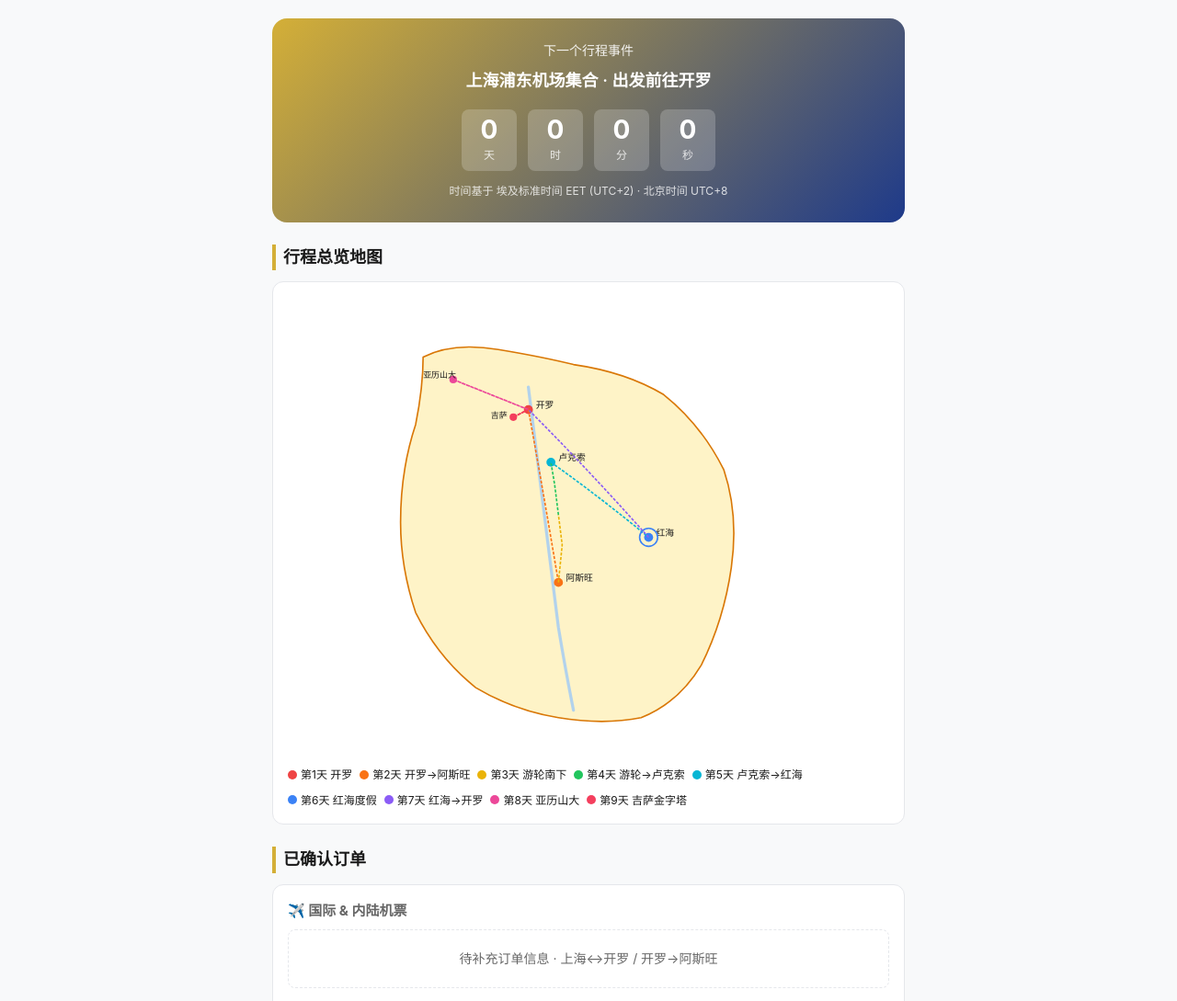
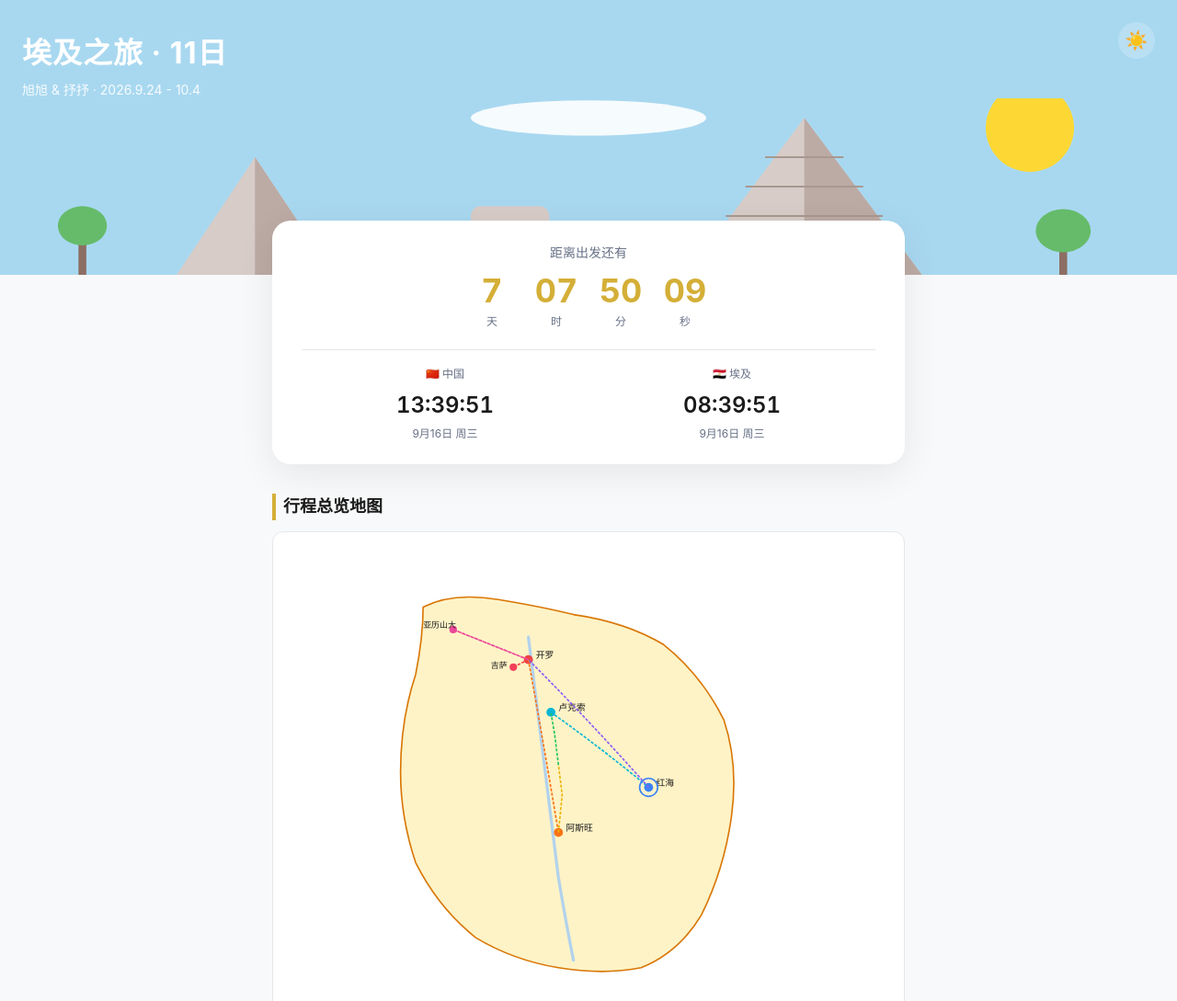
Before and after one commit to cxsh0811/egypt-travel-guide, a plain HTML site: page index.html in a window 1280 px wide. Shown: the top 1089 px of the page at 92% size. Drawn offline with Linux system fonts and the light colour scheme.

Commit message:
Add files via upload

```diff
--- a/index.html
+++ b/index.html
@@ -3,16 +3,18 @@
 <head>
 <meta charset="UTF-8">
 <meta name="viewport" content="width=device-width, initial-scale=1.0">
-<title>埃及11天旅行手册</title>
+<title>埃及之旅 · 11日 | 9.24-10.4</title>
 <style>
 :root {
   --bg: #f8f9fa;
   --card-bg: #ffffff;
   --text: #1a1a1a;
-  --text-secondary: #666;
+  --text-secondary: #667085;
   --border: #e5e7eb;
   --primary: #d4af37;
   --accent: #1e3a8a;
+  --hero-bg: #a8d8f0;
+  --hero-text: #ffffff;
 }
 [data-theme="dark"] {
   --bg: #0f172a;
@@ -22,6 +24,8 @@
   --border: #334155;
   --primary: #fbbf24;
   --accent: #60a5fa;
+  --hero-bg: #1e293b;
+  --hero-text: #f1f5f9;
 }
 * { margin: 0; padding: 0; box-sizing: border-box; }
 body {
@@ -30,35 +34,129 @@ body {
   color: var(--text);
   line-height: 1.6;
   transition: background 0.3s, color 0.3s;
-  padding-bottom: 20px;
+  padding-bottom: 32px;
 }
-.container { max-width: 720px; margin: 0 auto; padding: 0 16px; }
+
+/* 顶部插画横幅 */
+.hero {
+  position: relative;
+  height: 320px;
+  background: var(--hero-bg);
+  overflow: hidden;
+  transition: background 0.3s;
+}
+.hero-svg {
+  position: absolute;
+  bottom: 0;
+  left: 0;
+  width: 100%;
+  height: auto;
+}
+.hero-title {
+  position: absolute;
+  top: 32px;
+  left: 24px;
+  color: var(--hero-text);
+  z-index: 2;
+}
+.hero-title h1 {
+  font-size: 32px;
+  font-weight: 700;
+  letter-spacing: 1px;
+}
+.hero-title p {
+  font-size: 14px;
+  opacity: 0.9;
+  margin-top: 4px;
+}
+.theme-toggle {
+  position: absolute;
+  top: 24px;
+  right: 24px;
+  width: 40px;
+  height: 40px;
+  border-radius: 50%;
+  background: rgba(255,255,255,0.2);
+  border: none;
+  color: white;
+  font-size: 20px;
+  cursor: pointer;
+  z-index: 2;
+  backdrop-filter: blur(4px);
+  transition: background 0.2s;
+}
+.theme-toggle:hover { background: rgba(255,255,255,0.3); }
+
+/* 主容器 */
+.container {
+  max-width: 720px;
+  margin: 0 auto;
+  padding: 0 16px;
+  position: relative;
+  z-index: 3;
+}
 
 /* 倒计时卡片 */
 .countdown-card {
-  background: linear-gradient(135deg, var(--primary), var(--accent));
-  color: white;
-  border-radius: 16px;
-  padding: 24px;
-  margin: 20px 0;
+  background: var(--card-bg);
+  border-radius: 20px;
+  padding: 24px 32px;
+  margin-top: -80px;
+  box-shadow: 0 10px 40px rgba(0,0,0,0.08);
   text-align: center;
+  margin-bottom: 32px;
 }
-.countdown-card .next-event { font-size: 14px; opacity: 0.9; margin-bottom: 8px; }
-.countdown-card .event-name { font-size: 18px; font-weight: 600; margin-bottom: 16px; }
-.countdown-timer {
+.countdown-label {
+  font-size: 14px;
+  color: var(--text-secondary);
+  margin-bottom: 12px;
+}
+.countdown-numbers {
   display: flex;
   justify-content: center;
-  gap: 12px;
+  gap: 20px;
+  margin-bottom: 20px;
 }
-.timer-unit {
-  background: rgba(255,255,255,0.2);
-  border-radius: 8px;
-  padding: 8px 12px;
-  min-width: 60px;
+.cd-unit {
+  min-width: 50px;
 }
-.timer-number { font-size: 28px; font-weight: 700; line-height: 1; }
-.timer-label { font-size: 12px; opacity: 0.8; margin-top: 4px; }
-.timezone-note { font-size: 12px; opacity: 0.8; margin-top: 12px; }
+.cd-num {
+  font-size: 36px;
+  font-weight: 700;
+  color: var(--primary);
+  line-height: 1;
+  font-variant-numeric: tabular-nums;
+}
+.cd-text {
+  font-size: 12px;
+  color: var(--text-secondary);
+  margin-top: 6px;
+}
+.time-divider {
+  height: 1px;
+  background: var(--border);
+  margin: 16px 0;
+}
+.dual-time {
+  display: flex;
+  justify-content: space-around;
+}
+.time-col h5 {
+  font-size: 12px;
+  font-weight: 500;
+  color: var(--text-secondary);
+  margin-bottom: 6px;
+}
+.time-col .time {
+  font-size: 24px;
+  font-weight: 600;
+  font-variant-numeric: tabular-nums;
+}
+.time-col .date {
+  font-size: 12px;
+  color: var(--text-secondary);
+  margin-top: 2px;
+}
 
 /* 通用板块 */
 .section-title {
@@ -102,6 +200,12 @@ body {
   margin-bottom: 8px;
   color: var(--text-secondary);
 }
+.order-item {
+  padding: 10px 0;
+  border-bottom: 1px solid var(--border);
+  font-size: 14px;
+}
+.order-item:last-child { border-bottom: none; }
 .order-placeholder {
   border: 1px dashed var(--border);
   border-radius: 8px;
@@ -220,45 +324,112 @@ body {
 .tip-card h5 { margin-bottom: 6px; color: var(--primary); }
 
 @media (max-width: 480px) {
+  .hero { height: 260px; }
+  .hero-title h1 { font-size: 24px; }
+  .countdown-card {
+    padding: 20px 16px;
+    margin-top: -60px;
+  }
+  .cd-num { font-size: 28px; }
+  .countdown-numbers { gap: 12px; }
+  .time-col .time { font-size: 20px; }
   .tips-grid { grid-template-columns: 1fr; }
-  .timer-number { font-size: 22px; }
-  .timer-unit { min-width: 50px; padding: 6px 8px; }
 }
 </style>
 </head>
 <body>
+
+<!-- 顶部插画横幅 -->
+<div class="hero">
+  <div class="hero-title">
+    <h1>埃及之旅 · 11日</h1>
+    <p>旭旭 & 抒抒 · 2026.9.24 - 10.4</p>
+  </div>
+  <button class="theme-toggle" onclick="toggleTheme()" title="切换日夜模式">☀️</button>
+
+  <svg class="hero-svg" viewBox="0 0 1200 200" preserveAspectRatio="none" xmlns="http://www.w3.org/2000/svg">
+    <!-- 云朵 -->
+    <ellipse cx="600" cy="20" rx="120" ry="18" fill="white" opacity="0.9"/>
+    <!-- 太阳 -->
+    <circle cx="1050" cy="30" r="45" fill="#fdd835"/>
+
+    <!-- 左侧小树 -->
+    <rect x="80" y="140" width="8" height="40" fill="#8d6e63"/>
+    <ellipse cx="84" cy="130" rx="25" ry="20" fill="#66bb6a"/>
+
+    <!-- 左侧小金字塔 -->
+    <polygon points="180,180 260,60 340,180" fill="#d7ccc8"/>
+    <polygon points="260,60 340,180 260,180" fill="#bcaaa4"/>
+
+    <!-- 狮身人面像 -->
+    <ellipse cx="520" cy="165" rx="70" ry="20" fill="#d7ccc8"/>
+    <rect x="480" y="110" width="80" height="55" rx="10" fill="#d7ccc8"/>
+    <rect x="490" y="130" width="60" height="30" fill="#c9a63e"/>
+    <circle cx="505" cy="138" r="4" fill="#333"/>
+    <circle cx="535" cy="138" r="4" fill="#333"/>
+
+    <!-- 右侧大金字塔 -->
+    <polygon points="700,180 820,20 940,180" fill="#d7ccc8"/>
+    <polygon points="820,20 940,180 820,180" fill="#bcaaa4"/>
+    <!-- 金字塔纹理 -->
+    <line x1="740" y1="120" x2="900" y2="120" stroke="#a89890" stroke-width="2"/>
+    <line x1="760" y1="90" x2="880" y2="90" stroke="#a89890" stroke-width="2"/>
+    <line x1="780" y1="60" x2="860" y2="60" stroke="#a89890" stroke-width="2"/>
+    <!-- 金字塔入口 -->
+    <rect x="805" y="150" width="30" height="30" fill="#5d4037"/>
+
+    <!-- 右侧小树 -->
+    <rect x="1080" y="145" width="8" height="35" fill="#8d6e63"/>
+    <ellipse cx="1084" cy="135" rx="28" ry="22" fill="#66bb6a"/>
+
+    <!-- 地面 -->
+    <rect x="0" y="180" width="1200" height="20" fill="#f8f9fa"/>
+  </svg>
+</div>
+
 <div class="container">
 
-<!-- 1. 倒计时卡片 -->
+<!-- 倒计时卡片 -->
 <div class="countdown-card">
-  <div class="next-event">下一个行程事件</div>
-  <div class="event-name">上海浦东机场集合 · 出发前往开罗</div>
-  <div class="countdown-timer" id="countdown">
-    <div class="timer-unit">
-      <div class="timer-number" id="days">--</div>
-      <div class="timer-label">天</div>
+  <div class="countdown-label">距离出发还有</div>
+  <div class="countdown-numbers">
+    <div class="cd-unit">
+      <div class="cd-num" id="days">--</div>
+      <div class="cd-text">天</div>
     </div>
-    <div class="timer-unit">
-      <div class="timer-number" id="hours">--</div>
-      <div class="timer-label">时</div>
+    <div class="cd-unit">
+      <div class="cd-num" id="hours">--</div>
+      <div class="cd-text">时</div>
     </div>
-    <div class="timer-unit">
-      <div class="timer-number" id="minutes">--</div>
-      <div class="timer-label">分</div>
+    <div class="cd-unit">
+      <div class="cd-num" id="minutes">--</div>
+      <div class="cd-text">分</div>
     </div>
-    <div class="timer-unit">
-      <div class="timer-number" id="seconds">--</div>
-      <div class="timer-label">秒</div>
+    <div class="cd-unit">
+      <div class="cd-num" id="seconds">--</div>
+      <div class="cd-text">秒</div>
     </div>
   </div>
-  <div class="timezone-note">时间基于 埃及标准时间 EET (UTC+2) · 北京时间 UTC+8</div>
+  <div class="time-divider"></div>
+  <div class="dual-time">
+    <div class="time-col">
+      <h5>🇨🇳 中国</h5>
+      <div class="time" id="cn-time">--:--:--</div>
+      <div class="date" id="cn-date">--</div>
+    </div>
+    <div class="time-col">
+      <h5>🇪🇬 埃及</h5>
+      <div class="time" id="eg-time">--:--:--</div>
+      <div class="date" id="eg-date">--</div>
+    </div>
+  </div>
 </div>
 
 <!-- 2. 行程总览地图 -->
 <div class="section-title">行程总览地图</div>
 <div class="map-container">
   <svg class="map-svg" viewBox="0 0 800 600" xmlns="http://www.w3.org/2000/svg">
-    <!-- 埃及手绘轮廓 -->
+    <!-- 埃及轮廓 -->
     <path d="M180,80 Q220,60 280,70 T380,90 Q450,100 500,130 Q550,170 580,230 Q600,290 590,360 Q580,430 550,490 Q520,540 470,560 Q420,570 360,560 Q300,550 250,520 Q200,480 170,420 Q150,360 150,300 Q150,230 170,170 Q180,120 180,80 Z"
           fill="#fef3c7" stroke="#d97706" stroke-width="2" stroke-linejoin="round"/>
     <!-- 尼罗河 -->
@@ -284,7 +455,7 @@ body {
     <circle cx="480" cy="320" r="6" fill="#3b82f6"/>
     <text x="490" y="318" font-size="12" fill="currentColor">红海</text>
 
-    <!-- 每日路线 -->
+    <!-- 路线 -->
     <path d="M320,150 L300,160" fill="none" stroke="#ef4444" stroke-width="2" stroke-dasharray="4,2"/>
     <path d="M320,150 Q340,260 360,380" fill="none" stroke="#f97316" stroke-width="2" stroke-dasharray="4,2"/>
     <path d="M360,380 L365,330 L360,290" fill="none" stroke="#eab308" stroke-width="2" stroke-dasharray="4,2"/>
@@ -293,7 +464,6 @@ body {
     <circle cx="480" cy="320" r="12" fill="none" stroke="#3b82f6" stroke-width="2"/>
     <path d="M480,320 Q400,230 320,150" fill="none" stroke="#8b5cf6" stroke-width="2" stroke-dasharray="4,2"/>
     <path d="M320,150 L220,110 L320,150" fill="none" stroke="#ec4899" stroke-width="2" stroke-dasharray="4,2"/>
-    <path d="M320,150 L300,160 L320,150" fill="none" stroke="#f43f5e" stroke-width="2" stroke-dasharray="4,2"/>
   </svg>
   <div class="map-legend">
     <div class="legend-item"><span class="legend-dot" style="background:#ef4444"></span>第1天 开罗</div>
@@ -312,20 +482,29 @@ body {
 <div class="section-title">已确认订单</div>
 <div class="card">
   <div class="order-group">
-    <h4>✈️ 国际 & 内陆机票</h4>
-    <div class="order-placeholder">待补充订单信息 · 上海↔开罗 / 开罗→阿斯旺</div>
+    <h4>✈️ 国际航班</h4>
+    <div class="order-item">
+      去程：MU223 上海浦东 → 开罗<br>
+      9月24日 01:50 起飞 / 09:00 抵达<br>
+      <span style="color:var(--text-secondary);font-size:12px">参考航班，最终以出票为准</span>
+    </div>
+    <div class="order-item">
+      返程：MU224 开罗 → 上海浦东<br>
+      10月3日 14:30 起飞 / 10月4日 05:50 抵达+1<br>
+      <span style="color:var(--text-secondary);font-size:12px">参考航班，最终以出票为准</span>
+    </div>
+  </div>
+  <div class="order-group">
+    <h4>✈️ 内陆航班</h4>
+    <div class="order-placeholder">待补充 · 开罗→阿斯旺段</div>
   </div>
   <div class="order-group">
     <h4>🏨 酒店 & 游轮</h4>
-    <div class="order-placeholder">待补充订单信息 · 开罗酒店 / 尼罗河游轮 / 红海度假村</div>
+    <div class="order-placeholder">待补充订单信息</div>
   </div>
   <div class="order-group">
     <h4>🎫 门票 & 项目</h4>
-    <div class="order-placeholder">待补充订单信息 · 景点首道门票 / 赠送体验项目</div>
-  </div>
-  <div class="order-group">
-    <h4>🚗 当地交通</h4>
-    <div class="order-placeholder">待补充订单信息 · 全程旅游大巴 / 接送机</div>
+    <div class="order-placeholder">待补充订单信息</div>
   </div>
 </div>
 
@@ -336,7 +515,7 @@ body {
 <div class="day-item open" id="day1">
   <div class="day-header" onclick="toggleDay('day1')">
     <div>
-      <div class="day-title">第1天 · 上海 → 开罗</div>
+      <div class="day-title">第1天 · 9.24 上海 → 开罗</div>
       <div class="day-subtitle">埃及文明博物馆 · 老城CityWalk · 哈利利市集</div>
     </div>
     <div class="day-toggle">▼</div>
@@ -347,12 +526,12 @@ body {
     </a>
     <div class="timeline">
       <div class="timeline-item">
-        <div class="timeline-time">前1天 21:30 北京时间</div>
+        <div class="timeline-time">9.23 21:30 北京时间</div>
         <div class="timeline-content">上海浦东国际机场T1航站楼集合</div>
       </div>
       <div class="timeline-item">
-        <div class="timeline-time">01:50 北京时间</div>
-        <div class="timeline-content">搭乘国际航班飞往开罗 <span class="tag-book">机票待补</span></div>
+        <div class="timeline-time">9.24 01:50 北京时间</div>
+        <div class="timeline-content">搭乘MU223航班飞往开罗</div>
       </div>
       <div class="timeline-item">
         <div class="timeline-time">09:00 埃及时间</div>
@@ -401,7 +580,7 @@ body {
 <div class="day-item" id="day2">
   <div class="day-header" onclick="toggleDay('day2')">
     <div>
-      <div class="day-title">第2天 · 开罗 → 阿斯旺 → 登游轮</div>
+      <div class="day-title">第2天 · 9.25 开罗 → 阿斯旺 → 登游轮</div>
       <div class="day-subtitle">内陆航班 · 菲莱神庙 · 尼罗河风帆船</div>
     </div>
     <div class="day-toggle">▼</div>
@@ -413,7 +592,7 @@ body {
     <div class="timeline">
       <div class="timeline-item">
         <div class="timeline-time">清晨 埃及时间</div>
-        <div class="timeline-content">前往机场，搭乘内陆航班飞往阿斯旺 <span class="tag-book">机票待补</span></div>
+        <div class="timeline-content">前往机场，搭乘内陆航班飞往阿斯旺</div>
       </div>
       <div class="timeline-item">
         <div class="timeline-time">上午 埃及时间</div>
@@ -452,7 +631,7 @@ body {
 <div class="day-item" id="day3">
   <div class="day-header" onclick="toggleDay('day3')">
     <div>
-      <div class="day-title">第3天 · 阿斯旺 → 康翁波 → 埃德夫</div>
+      <div class="day-title">第3天 · 9.26 阿斯旺 → 康翁波 → 埃德夫</div>
       <div class="day-subtitle">游轮航行 · 康翁波神庙 · 阿拉伯化妆舞会</div>
     </div>
     <div class="day-toggle">▼</div>
@@ -505,7 +684,7 @@ body {
 <div class="day-item" id="day4">
   <div class="day-header" onclick="toggleDay('day4')">
     <div>
-      <div class="day-title">第4天 · 埃德夫 → 伊斯纳 → 卢克索</div>
+      <div class="day-title">第4天 · 9.27 埃德夫 → 伊斯纳 → 卢克索</div>
       <div class="day-subtitle">游轮航行 · 伊斯纳水闸 · 卢克索神庙夜游</div>
     </div>
     <div class="day-toggle">▼</div>
@@ -560,7 +739,7 @@ body {
 <div class="day-item" id="day5">
   <div class="day-header" onclick="toggleDay('day5')">
     <div>
-      <div class="day-title">第5天 · 卢克索 → 红海</div>
+      <div class="day-title">第5天 · 9.28 卢克索 → 红海</div>
       <div class="day-subtitle">帝王谷 · 卡纳克神庙 · 前往红海度假村</div>
     </div>
     <div class="day-toggle">▼</div>
@@ -572,7 +751,7 @@ body {
     <div class="timeline">
       <div class="timeline-item">
         <div class="timeline-time">清晨</div>
-        <div class="timeline-content">可选自费卢克索热气球（6-8月停飞） <span class="tag-book">自费</span></div>
+        <div class="timeline-content">可选自费卢克索热气球 <span class="tag-book">自费</span></div>
       </div>
       <div class="timeline-item">
         <div class="timeline-time">07:00 埃及时间</div>
@@ -616,7 +795,7 @@ body {
 <div class="day-item" id="day6">
   <div class="day-header" onclick="toggleDay('day6')">
     <div>
-      <div class="day-title">第6天 · 红海自由度假</div>
+      <div class="day-title">第6天 · 9.29 红海自由度假</div>
       <div class="day-subtitle">全天自由活动 · 可选出海浮潜/玻璃船</div>
     </div>
     <div class="day-toggle">▼</div>
@@ -656,7 +835,7 @@ body {
 <div class="day-item" id="day7">
   <div class="day-header" onclick="toggleDay('day7')">
     <div>
-      <div class="day-title">第7天 · 红海 → 开罗</div>
+      <div class="day-title">第7天 · 9.30 红海 → 开罗</div>
       <div class="day-subtitle">上午自由活动 · 长途车程返回开罗</div>
     </div>
     <div class="day-toggle">▼</div>
@@ -698,7 +877,7 @@ body {
 <div class="day-item" id="day8">
   <div class="day-header" onclick="toggleDay('day8')">
     <div>
-      <div class="day-title">第8天 · 亚历山大日游</div>
+      <div class="day-title">第8天 · 10.1 亚历山大日游</div>
       <div class="day-subtitle">庞培柱 · 国家博物馆 · 地中海烤鱼</div>
     </div>
     <div class="day-toggle">▼</div>
@@ -753,7 +932,7 @@ body {
 <div class="day-item" id="day9">
   <div class="day-header" onclick="toggleDay('day9')">
     <div>
-      <div class="day-title">第9天 · 吉萨金字塔群</div>
+      <div class="day-title">第9天 · 10.2 吉萨金字塔群</div>
       <div class="day-subtitle">三大金字塔 · 狮身人面像 · 大埃及博物馆</div>
     </div>
     <div class="day-toggle">▼</div>
@@ -817,7 +996,7 @@ body {
 <div class="day-item" id="day10">
   <div class="day-header" onclick="toggleDay('day10')">
     <div>
-      <div class="day-title">第10天 · 开罗 → 上海</div>
+      <div class="day-title">第10天 · 10.3 开罗 → 上海</div>
       <div class="day-subtitle">送机 · 返程国际航班</div>
     </div>
     <div class="day-toggle">▼</div>
@@ -837,7 +1016,7 @@ body {
       </div>
       <div class="timeline-item">
         <div class="timeline-time">14:30 埃及时间</div>
-        <div class="timeline-content">航班起飞返程上海 <span class="tag-book">机票待补</span></div>
+        <div class="timeline-content">MU224航班起飞返程上海</div>
       </div>
       <div class="timeline-item">
         <div class="timeline-time">机上</div>
@@ -851,7 +1030,7 @@ body {
 <div class="day-item" id="day11">
   <div class="day-header" onclick="toggleDay('day11')">
     <div>
-      <div class="day-title">第11天 · 抵达上海</div>
+      <div class="day-title">第11天 · 10.4 抵达上海</div>
       <div class="day-subtitle">抵达浦东机场 · 行程结束</div>
     </div>
     <div class="day-toggle">▼</div>
@@ -859,7 +1038,7 @@ body {
   <div class="day-content">
     <div class="timeline">
       <div class="timeline-item">
-        <div class="timeline-time">05:50 北京时间 +1天</div>
+        <div class="timeline-time">05:50 北京时间</div>
         <div class="timeline-content">抵达上海浦东国际机场</div>
       </div>
       <div class="timeline-item">
@@ -874,15 +1053,15 @@ body {
 <div class="section-title">待办清单</div>
 <div class="card">
   <ul class="todo-list">
-    <li>1. 确认最终出发日期，核实大埃及博物馆预约情况</li>
-    <li>2. 决定是否报名阿布辛贝神庙、卢克索热气球等自费项目</li>
-    <li>3. 办理埃及签证（或确认落地签材料）</li>
-    <li>4. 准备有效期6个月以上的护照</li>
-    <li>5. 兑换埃及镑现金或准备境外可用信用卡</li>
-    <li>6. 准备欧标转换插头、高倍防晒、舒适步行鞋</li>
-    <li>7. 确认上海浦东机场集合时间（航班起飞前1天晚21:30）</li>
-    <li>8. 核对国内联运航班（若有）</li>
-    <li>9. 开通手机国际漫游或购买埃及当地电话卡</li>
+    <li>1. 确认最终出票信息，核对航班时刻</li>
+    <li>2. 核实大埃及博物馆预约情况</li>
+    <li>3. 决定是否报名阿布辛贝神庙、卢克索热气球等自费项目</li>
+    <li>4. 办理埃及签证（或确认落地签材料）</li>
+    <li>5. 准备有效期6个月以上的护照</li>
+    <li>6. 兑换埃及镑现金或准备境外可用信用卡</li>
+    <li>7. 准备欧标转换插头、高倍防晒、舒适步行鞋</li>
+    <li>8. 开通手机国际漫游或购买埃及当地电话卡</li>
+    <li>9. 确认上海浦东机场集合时间</li>
     <li>10. 准备出行行李，确认托运行李额度</li>
   </ul>
 </div>
@@ -892,8 +1071,8 @@ body {
 <div class="tips-grid">
   <div class="tip-card">
     <h5>⏱️ 时差</h5>
-    埃及标准时间 EET (UTC+2)，比北京时间晚6小时。
-    <br>夏令时期间（部分年份）晚5小时。
+    埃及夏令时 EEST (UTC+3)，比北京时间晚5小时。
+    <br>10月下旬后切换为冬令时 UTC+2，晚6小时。
   </div>
   <div class="tip-card">
     <h5>💴 货币</h5>
@@ -934,26 +1113,19 @@ body {
 </div>
 
 <script>
-// 自动日夜模式 - 基于埃及当地时间 UTC+2
-function updateTheme() {
-  const now = new Date();
-  const egyptTime = new Date(now.getTime() + (now.getTimezoneOffset() * 60000) + (2 * 3600000));
-  const hour = egyptTime.getHours();
-  document.documentElement.setAttribute('data-theme', hour >= 6 && hour < 18 ? 'light' : 'dark');
-}
+// 目标时间：9月23日 21:30 北京时间（机场集合）
+const targetDate = new Date('2026-09-23T21:30:00+08:00');
 
-// 倒计时 - 修改目标时间请调整下方日期（当前为示例日期）
-const targetDate = new Date('2025-01-01T15:30:00+02:00');
-
+// 倒计时更新
 function updateCountdown() {
   const now = new Date();
   const diff = targetDate - now;
 
   if (diff <= 0) {
     document.getElementById('days').textContent = '0';
-    document.getElementById('hours').textContent = '0';
-    document.getElementById('minutes').textContent = '0';
-    document.getElementById('seconds').textContent = '0';
+    document.getElementById('hours').textContent = '00';
+    document.getElementById('minutes').textContent = '00';
+    document.getElementById('seconds').textContent = '00';
     return;
   }
 
@@ -968,6 +1140,48 @@ function updateCountdown() {
   document.getElementById('seconds').textContent = seconds.toString().padStart(2, '0');
 }
 
+// 双时区时间更新
+function updateDualTime() {
+  const now = new Date();
+  const cnOffset = 8; // 北京时间 UTC+8
+  const egOffset = 3; // 埃及夏令时 UTC+3
+
+  const cnTime = new Date(now.getTime() + (now.getTimezoneOffset() * 60000) + (cnOffset * 3600000));
+  const egTime = new Date(now.getTime() + (now.getTimezoneOffset() * 60000) + (egOffset * 3600000));
+
+  const formatTime = (d) =>
+    d.getHours().toString().padStart(2,'0') + ':' +
+    d.getMinutes().toString().padStart(2,'0') + ':' +
+    d.getSeconds().toString().padStart(2,'0');
+
+  const formatDate = (d) => {
+    const weeks = ['周日','周一','周二','周三','周四','周五','周六'];
+    return `${d.getMonth()+1}月${d.getDate()}日 ${weeks[d.getDay()]}`;
+  };
+
+  document.getElementById('cn-time').textContent = formatTime(cnTime);
+  document.getElementById('cn-date').textContent = formatDate(cnTime);
+  document.getElementById('eg-time').textContent = formatTime(egTime);
+  document.getElementById('eg-date').textContent = formatDate(egTime);
+}
+
+// 自动日夜模式 - 基于埃及当地时间
+function updateTheme() {
+  const now = new Date();
+  const egyptTime = new Date(now.getTime() + (now.getTimezoneOffset() * 60000) + (3 * 3600000));
+  const hour = egyptTime.getHours();
+  const isDay = hour >= 6 && hour < 18;
+  document.documentElement.setAttribute('data-theme', isDay ? 'light' : 'dark');
+}
+
+// 手动切换主题
+let manualTheme = false;
+function toggleTheme() {
+  manualTheme = !manualTheme;
+  const current = document.documentElement.getAttribute('data-theme');
+  document.documentElement.setAttribute('data-theme', current === 'dark' ? 'light' : 'dark');
+}
+
 // 逐日行程折叠切换
 function toggleDay(id) {
   const el = document.getElementById(id);
@@ -977,8 +1191,10 @@ function toggleDay(id) {
 // 初始化
 updateTheme();
 updateCountdown();
+updateDualTime();
 setInterval(updateCountdown, 1000);
-setInterval(updateTheme, 60000);
+setInterval(updateDualTime, 1000);
+setInterval(() => { if (!manualTheme) updateTheme(); }, 60000);
 </script>
 
 </body>
```
